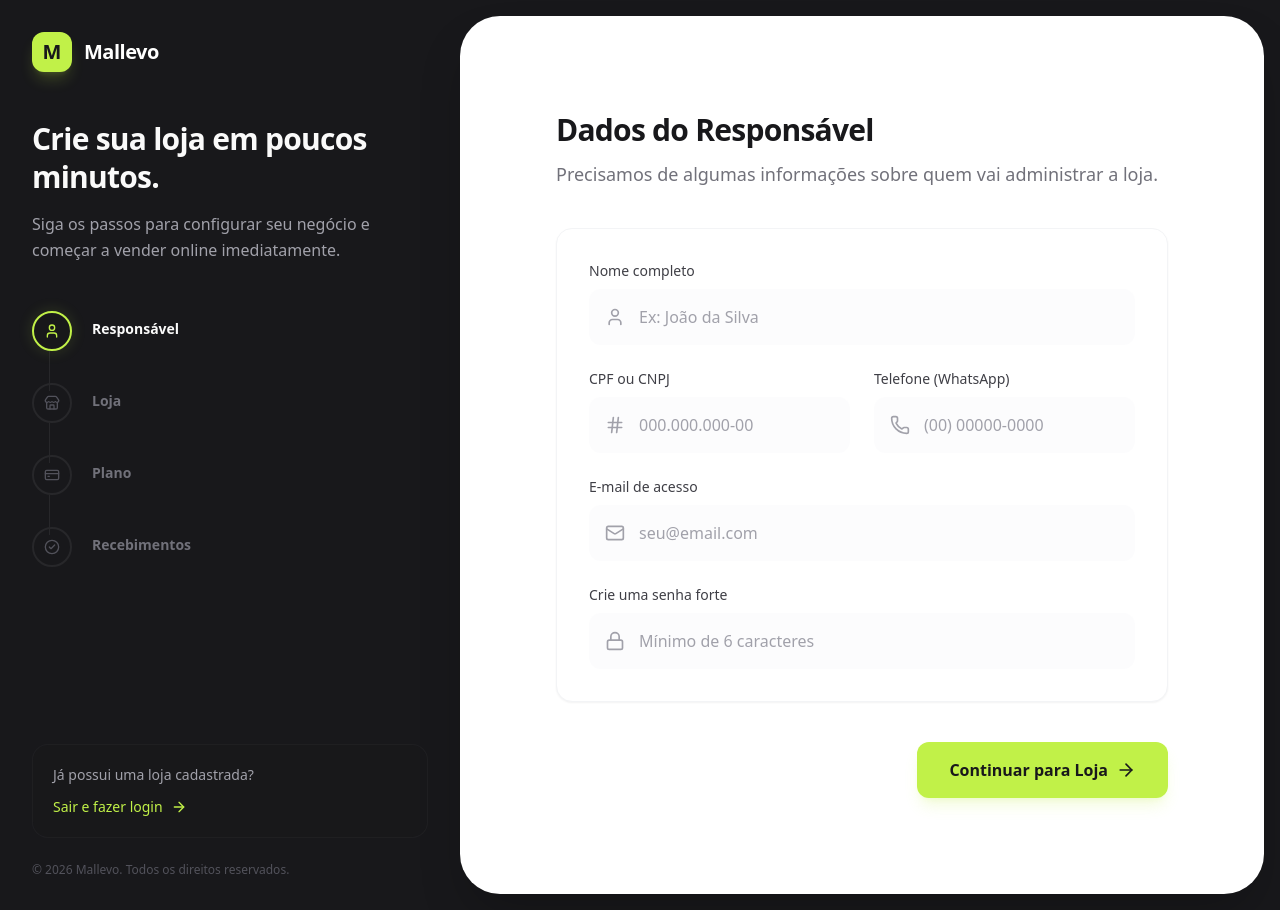
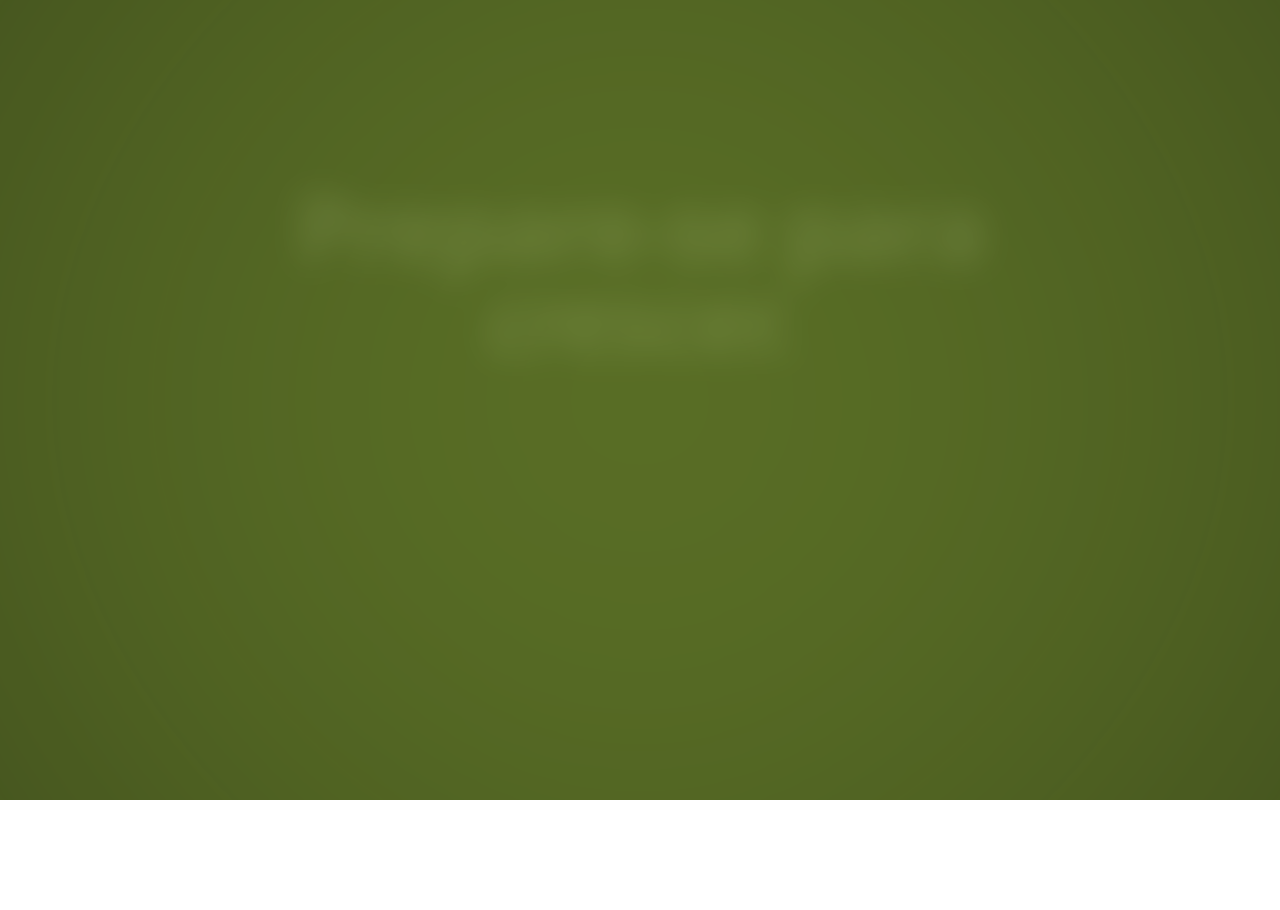
Before and after one commit to pedroluizchagas/Mall-online, a Next.js app in the folder apps/web/: page /onboarding in a window 1280 px wide. After the commit the page ends 800 px from the top, so only its background shows below. Built offline with nearby package versions, Linux system fonts and the light colour scheme.

Commit message:
fix: resolve typescript compilation errors for build

```diff
--- a/apps/web/app/(auth)/onboarding/etapas/dados-loja.tsx
+++ b/apps/web/app/(auth)/onboarding/etapas/dados-loja.tsx
@@ -103,7 +103,27 @@ export function EtapaDadosLoja({ dadosIniciais, onAvancar, onVoltar }: Props) {
     onAvancar(dados)
   }
 
-  const InputWrapper = ({ name, type = 'text', defaultValue, placeholder, error, onChange, onBlur, maxLength, icon: Icon }) => (
+  const InputWrapper = ({
+    name,
+    type = 'text',
+    defaultValue,
+    placeholder,
+    error,
+    onChange,
+    onBlur,
+    maxLength,
+    icon: Icon
+  }: {
+    name: string
+    type?: string
+    defaultValue?: string
+    placeholder?: string
+    error?: string
+    onChange?: React.ChangeEventHandler<HTMLInputElement>
+    onBlur?: React.FocusEventHandler<HTMLInputElement>
+    maxLength?: number
+    icon: React.ElementType
+  }) => (
     <div className="relative">
       <div className="absolute inset-y-0 left-0 pl-4 flex items-center pointer-events-none">
         <Icon className="h-5 w-5 text-zinc-400" />
--- a/apps/web/app/(auth)/onboarding/page.tsx
+++ b/apps/web/app/(auth)/onboarding/page.tsx
@@ -1,6 +1,6 @@
 'use client'
 
-import { useState } from 'react'
+import { useState, useEffect } from 'react'
 import { createSupabaseClient } from '@/lib/supabase/client'
 import { EtapaDadosResponsavel } from './etapas/dados-responsavel'
 import { EtapaDadosLoja } from './etapas/dados-loja'
@@ -41,6 +41,28 @@ export default function PaginaOnboarding() {
   const [etapa, setEtapa] = useState(1)
   const [dados, setDados] = useState<Partial<DadosOnboarding>>({})
   const [carregando, setCarregando] = useState(false)
+  const [showSplash, setShowSplash] = useState(true)
+  const [splashPhase, setSplashPhase] = useState<number>(0)
+
+  useEffect(() => {
+    if (!showSplash) return
+
+    if (splashPhase === 0) {
+      setTimeout(() => setSplashPhase(1), 200)
+    } else if (splashPhase === 1) { // Logo transform & show
+      setTimeout(() => setSplashPhase(2), 1600)
+    } else if (splashPhase === 2) { // Logo exits
+      setTimeout(() => setSplashPhase(3), 800)
+    } else if (splashPhase === 3) { // Phrase 1
+      setTimeout(() => setSplashPhase(4), 1600)
+    } else if (splashPhase === 4) { // Phrase 2
+      setTimeout(() => setSplashPhase(5), 1600)
+    } else if (splashPhase === 5) { // Phrase 3
+      setTimeout(() => setSplashPhase(6), 1800)
+    } else if (splashPhase === 6) { // Flash out
+      setTimeout(() => setShowSplash(false), 800)
+    }
+  }, [splashPhase, showSplash])
 
   function avancar(novosDados: Partial<DadosOnboarding>) {
     setDados(prev => ({ ...prev, ...novosDados }))
@@ -113,8 +135,105 @@ export default function PaginaOnboarding() {
   }
 
   return (
-    <div className="min-h-screen flex w-full bg-[#18181B] font-sans">
-      {/* Left Column - Branding & Progress */}
+    <>
+      <AnimatePresence mode="wait">
+      {showSplash ? (
+        <motion.div
+          key="splash"
+          exit={{ opacity: 0, scale: 1.05, filter: 'blur(10px)' }}
+          transition={{ duration: 0.8, ease: "easeInOut" }}
+          className="fixed inset-0 z-50 flex flex-col items-center justify-center bg-[#09090B] overflow-hidden"
+        >
+          {/* Luz intensa no final (Fade out effect with glow) */}
+          <motion.div
+            initial={{ opacity: 0, scale: 0 }}
+            animate={{
+              opacity: splashPhase === 6 ? 1 : 0,
+              scale: splashPhase === 6 ? 40 : 0
+            }}
+            transition={{ duration: 0.8, ease: "easeInOut" }}
+            className="absolute w-[150px] h-[150px] bg-[#C1F148] rounded-full blur-[60px] z-20 pointer-events-none"
+          />
+
+          <div className="relative z-10 flex flex-col items-center justify-center w-full h-full">
+            {/* Logo morphing animation */}
+            <AnimatePresence>
+              {splashPhase === 1 && (
+                <motion.div
+                  key="logo"
+                  initial={{ scale: 0, borderRadius: "100%", rotate: 180 }}
+                  animate={{ scale: 1, borderRadius: "32px", rotate: 0 }}
+                  exit={{ scale: 0, opacity: 0, filter: 'blur(10px)', rotate: -45 }}
+                  transition={{ duration: 1, type: "spring", bounce: 0.4 }}
+                  className="absolute w-32 h-32 md:w-40 md:h-40 bg-[#C1F148] flex items-center justify-center shadow-[0_0_100px_rgba(193,241,72,0.4)]"
+                >
+                  <motion.span
+                    initial={{ opacity: 0, scale: 0 }}
+                    animate={{ opacity: 1, scale: 1 }}
+                    transition={{ delay: 0.4, duration: 0.6, type: "spring" }}
+                    className="text-[#09090B] font-bold text-7xl md:text-8xl"
+                  >
+                    M
+                  </motion.span>
+                </motion.div>
+              )}
+            </AnimatePresence>
+
+            {/* Scrolling Huge Phrases */}
+            <div className="relative flex items-center justify-center w-full h-full px-6">
+              <AnimatePresence>
+                {splashPhase === 3 && (
+                  <motion.h2
+                    key="phrase1"
+                    initial={{ opacity: 0, y: 150, filter: 'blur(20px)' }}
+                    animate={{ opacity: 1, y: 0, filter: 'blur(0px)' }}
+                    exit={{ opacity: 0, y: -150, filter: 'blur(20px)', scale: 0.95 }}
+                    transition={{ duration: 1.2, ease: [0.22, 1, 0.36, 1] }}
+                    className="absolute text-5xl md:text-7xl lg:text-8xl font-semibold text-white text-center tracking-tight leading-[1.1]"
+                  >
+                    A nova era do <br/>
+                    <span className="text-zinc-500">comércio digital</span>
+                  </motion.h2>
+                )}
+                {splashPhase === 4 && (
+                  <motion.h2
+                    key="phrase2"
+                    initial={{ opacity: 0, y: 150, filter: 'blur(20px)' }}
+                    animate={{ opacity: 1, y: 0, filter: 'blur(0px)' }}
+                    exit={{ opacity: 0, y: -150, filter: 'blur(20px)', scale: 0.95 }}
+                    transition={{ duration: 1.2, ease: [0.22, 1, 0.36, 1] }}
+                    className="absolute text-5xl md:text-7xl lg:text-8xl font-semibold text-white text-center tracking-tight leading-[1.1]"
+                  >
+                    Construindo o seu <br/>
+                    <span className="text-[#C1F148]">ecossistema</span>
+                  </motion.h2>
+                )}
+                {splashPhase === 5 && (
+                  <motion.h2
+                    key="phrase3"
+                    initial={{ opacity: 0, y: 150, filter: 'blur(20px)' }}
+                    animate={{ opacity: 1, y: 0, filter: 'blur(0px)' }}
+                    exit={{ opacity: 0, y: -150, filter: 'blur(20px)', scale: 0.95 }}
+                    transition={{ duration: 1.2, ease: [0.22, 1, 0.36, 1] }}
+                    className="absolute text-5xl md:text-7xl lg:text-8xl font-semibold text-white text-center tracking-tight leading-[1.1]"
+                  >
+                    Prepare-se para <br/>
+                    <span className="text-white italic">crescer.</span>
+                  </motion.h2>
+                )}
+              </AnimatePresence>
+            </div>
+          </div>
+        </motion.div>
+      ) : (
+        <motion.div
+          key="onboarding"
+          initial={{ opacity: 0 }}
+          animate={{ opacity: 1 }}
+          transition={{ duration: 1, ease: "easeOut" }}
+          className="min-h-screen flex w-full bg-[#18181B] font-sans"
+        >
+          {/* Left Column - Branding & Progress */}
       <div className="hidden lg:flex w-[400px] xl:w-[460px] flex-col justify-between p-8 text-zinc-50 relative shrink-0">
         <div className="relative z-10">
           <div className="flex items-center gap-3 mb-12">
@@ -250,6 +369,9 @@ export default function PaginaOnboarding() {
           </div>
         </div>
       </div>
-    </div>
+      </motion.div>
+      )}
+      </AnimatePresence>
+    </>
   )
 }
--- a/apps/web/app/page.tsx
+++ b/apps/web/app/page.tsx
@@ -1,5 +1,5 @@
 import { redirect } from 'next/navigation'
 
 export default function Home() {
-  redirect('/entrar')
+  redirect('/onboarding')
 }
```
